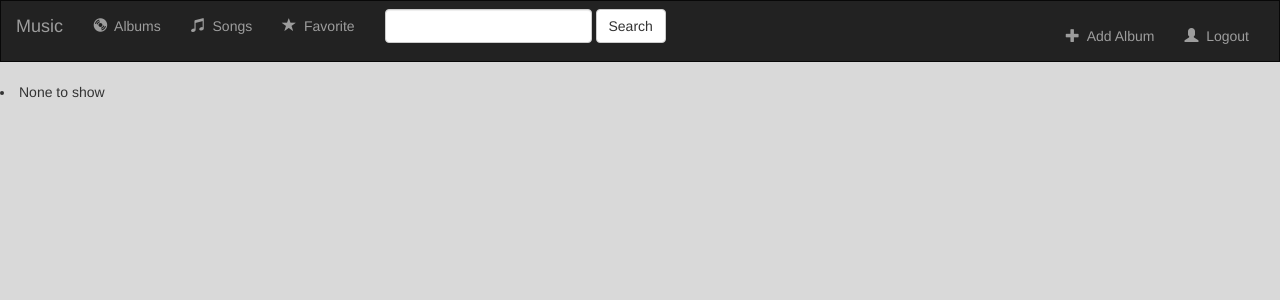
After one commit to xiaozhousong/music, a Django app: template music/templates/music/search.html in a window 1280 px wide. The commit adds this page. Shown: the top 300 px of the page. Run offline with Django 3.2, Linux system fonts and the light colour scheme; the template is opened without the code that fills it, so the values that code supplies are empty; some libraries are stand-ins or nearby versions.

Commit message:
try with ajax

```diff
--- /dev/null
+++ b/music/static/site/ajax.js
@@ -0,0 +1,24 @@
+$(function(){
+
+	$('#search').keyup(function(){
+
+		$.ajax({
+			type: "POST",
+			url: "/albums/search",
+			data:{
+				'search_text' : $('#search').val(),
+				'csrfmiddlewaretoken':$("input[name=csrfmiddlewaretoken]").val()
+
+			},
+			success: searchSuccess,
+			dataType: 'html'
+		});
+
+	});
+
+
+});
+
+function searchSuccess(data, textStatus,jqXHR){
+	$('#search_results').html(data);
+}
--- a/music/templates/music/master.html
+++ b/music/templates/music/master.html
@@ -9,6 +9,8 @@
     <link rel="stylesheet" type="text/css" href="{% static 'site/style.css' %}">
     <script src="https://ajax.googleapis.com/ajax/libs/jquery/3.1.1/jquery.min.js"></script>
     <script src="https://maxcdn.bootstrapcdn.com/bootstrap/3.3.7/js/bootstrap.min.js"></script>
+
+    <script src="{% static 'site/ajax.js' %}"></script>
 
     <title>{% block title %}Music{% endblock %}</title>
   </head>
@@ -54,13 +56,17 @@
           </li>
 
         </ul>
-
+        {% csrf_token %}
         <form class="navbar-form navbar-left" role="search" method="get" action="#">
           <div class="form-group">
-            <input type="text" class="form-control" name="require" value="">
+            <input type="text" class="form-control" name="saerch" value="">
           </div>
           <button type="submit" class="btn btn-default">Search</button>
         </form>
+
+        <ul id="search_results">
+
+        </ul>
 
         <ul class="nav navbar-nav navbar-right">
 
--- /dev/null
+++ b/music/templates/music/search.html
@@ -0,0 +1,21 @@
+{% extends 'music/master.html' %}
+
+{% block body %}
+
+
+
+{% if articles.count %}
+
+{% for album in album_search %}
+  <li><a href = "/album_search/get/{{ album.id }}/">{{ album.album_title }} </a></li>
+
+{% endfor %}
+
+{% else %}
+
+<li>None to show</li>
+
+{% endif %}
+
+
+{% endblock %}
--- a/music/urls.py
+++ b/music/urls.py
@@ -1,9 +1,12 @@
 from django.conf.urls import url
 from . import views
+from django.contrib import admin
+
 
 app_name = 'music'
 
 urlpatterns = [
+
     # /music/
     url(r'^$', views.IndexView.as_view(), name='index'),
 
@@ -18,4 +21,7 @@
 
     #/music/album/music_id/delete
     url(r'album/(?P<pk>[0-9]+)/delete/$', views.AlbumDelete.as_view(), name='album_delete'),
+
+    #/music/album/search
+    url(r'album/search/$',  views.SearchAlbum, name='search'),
 ]
```
Also changed, not shown: music/views.py (+17 -0 lines), 4 other files.
